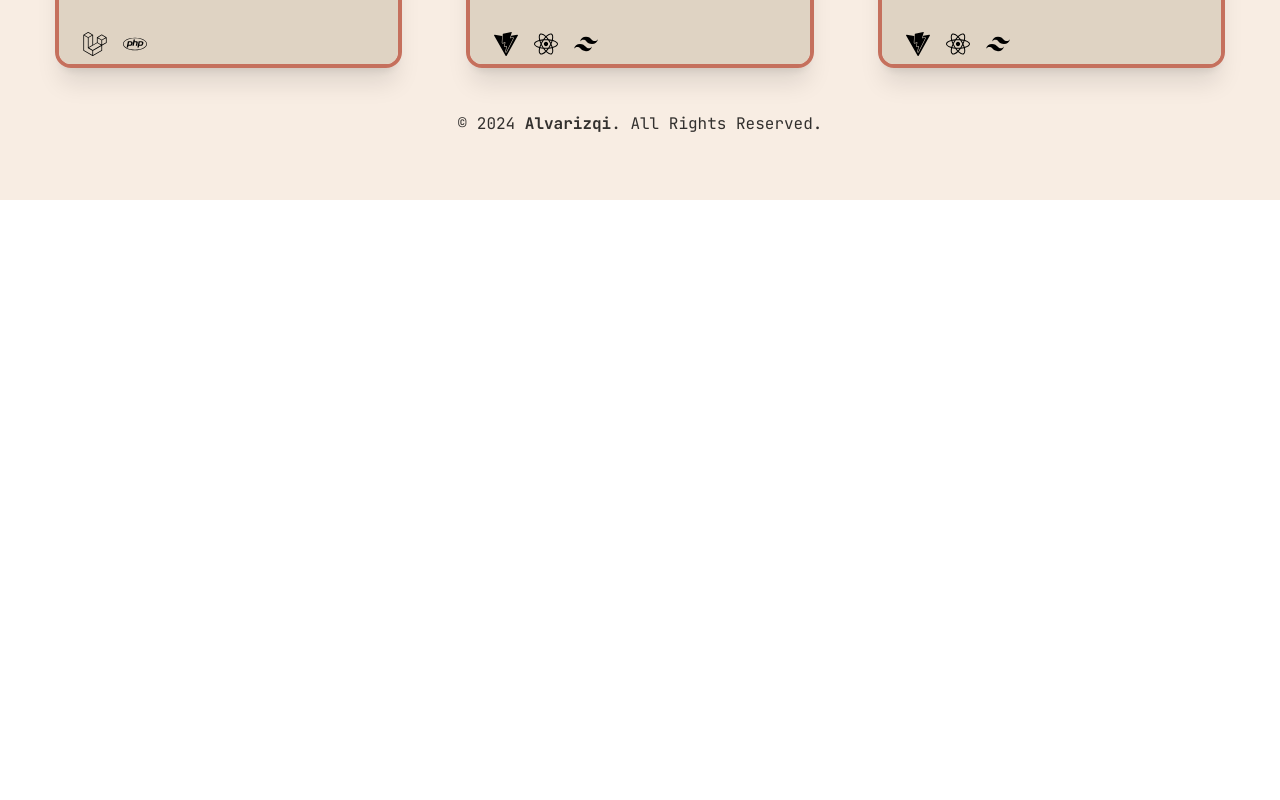
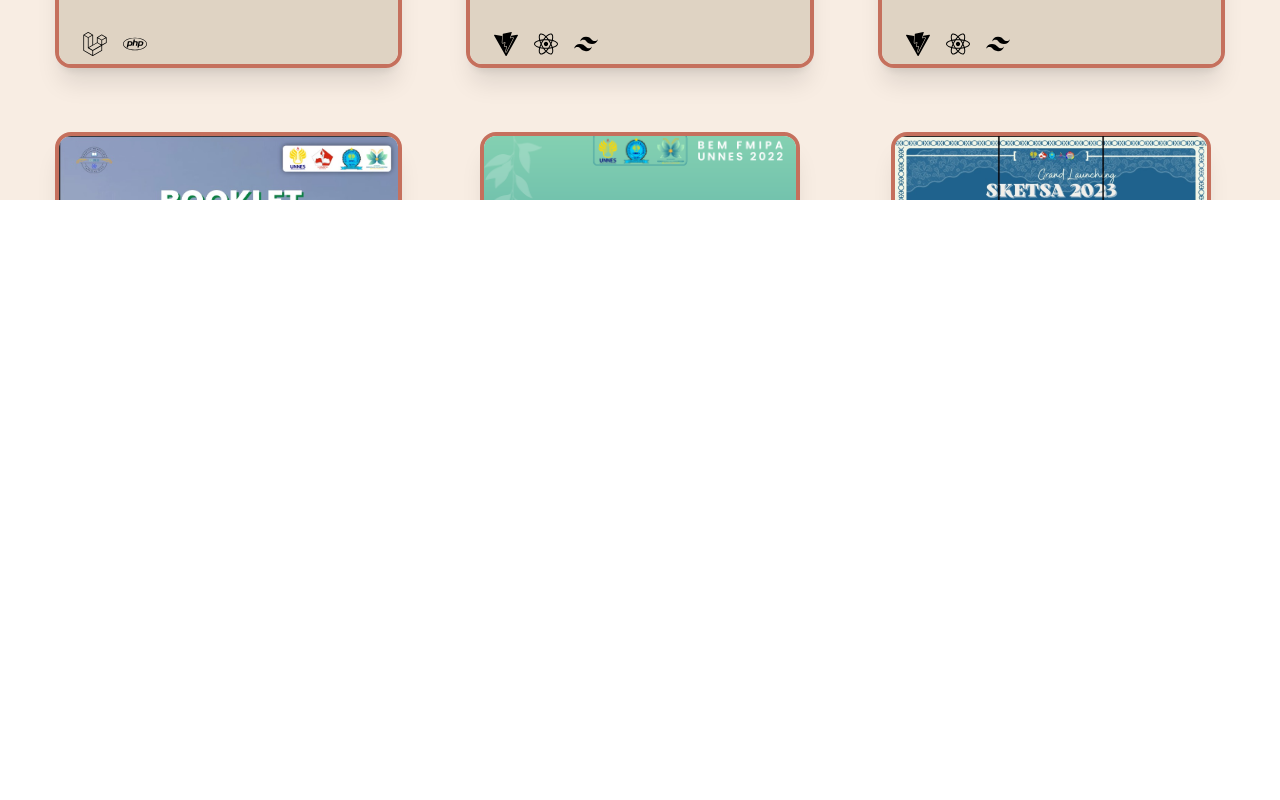
Before and after one commit to Alvarizqi09/porto, a Next.js app: page /projects in a window 1280 px wide. Shown: the part 600-1400 px from the top of the page. Before the commit the page ends 800 px from the top, so only its background shows below. Built offline with nearby package versions, Linux system fonts and the light colour scheme.

Commit message:
update project

```diff
--- a/app/projects/page.jsx
+++ b/app/projects/page.jsx
@@ -24,7 +24,7 @@ const Project = [
     id: "2",
     image: "/assets/vilume.jpg",
     title: "Vilume",
-    tag: ["All", "Design"],
+    tag: ["All", "Web"],
     desc: "VILUME is a website created to fulfill the tasks of the Alterra Academy mini-project. This website was created with ReactJS+Vite and also styled using Tailwind. There is also Firebase integration for login and OpenAi for Customer Services",
     demo: "https://vilume.vercel.app",
     preview: "https://vilume.vercel.app",
@@ -47,6 +47,46 @@ const Project = [
       <FaReact key={"React"} className="w-6 h-6" />,
       <SiTailwindcss key={"Tailwind"} className="w-6 h-6" />,
     ],
+  },
+  {
+    id: "4",
+    image: "/assets/bima.jpg",
+    title: "Artikel Mahasiswa Baru FMIPA",
+    tag: ["All", "Design"],
+    demo: "/",
+    preview: "/",
+  },
+  {
+    id: "5",
+    image: "/assets/IDCARD.png",
+    title: "Id Card BEM FMIPA 2022",
+    tag: ["All", "Design"],
+    demo: "/",
+    preview: "/",
+  },
+  {
+    id: "6",
+    image: "/assets/organigram.jpg",
+    title: "Organigram SKETSA 2023",
+    tag: ["All", "Design"],
+    demo: "/",
+    preview: "/",
+  },
+  {
+    id: "7",
+    image: "/assets/mistik.jpg",
+    title: "Mipa Seminar Politik Hari-H",
+    tag: ["All", "Design"],
+    demo: "/",
+    preview: "/",
+  },
+  {
+    id: "8",
+    image: "/assets/bio.jpg",
+    title: "Infografis Biologi",
+    tag: ["All", "Design"],
+    demo: "/",
+    preview: "/",
   },
 ];
 
```
